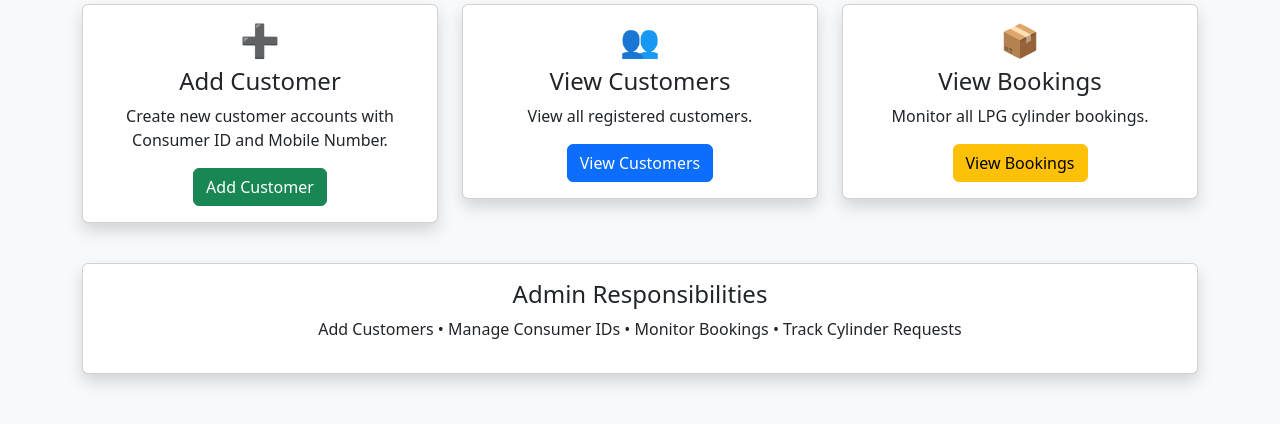
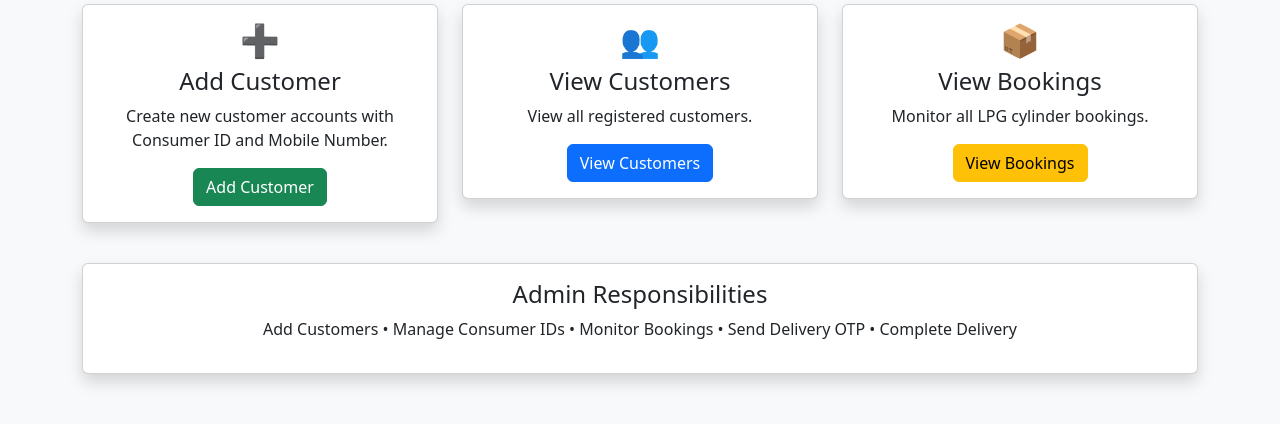
Before and after one commit to shravanikenchu-web/Online-Gas-Booking-System, a Flask app: page /admin_dashboard in a window 1280 px wide. Shown: the part 280-704 px from the top of the page. Run offline with Flask 3, Linux system fonts and the light colour scheme; the visitor is signed in with stand-in values (Sample User, id 1).

Commit message:
Update 09_admin_dashboard.html

```diff
--- a/templates/09_admin_dashboard.html
+++ b/templates/09_admin_dashboard.html
@@ -140,8 +140,8 @@
             <h4>Admin Responsibilities</h4>
 
             <p>
-                Add Customers • Manage Consumer IDs • Monitor Bookings • Track Cylinder Requests
-            </p>
+    Add Customers • Manage Consumer IDs • Monitor Bookings • Send Delivery OTP • Complete Delivery
+</p>
 
         </div>
 
```
